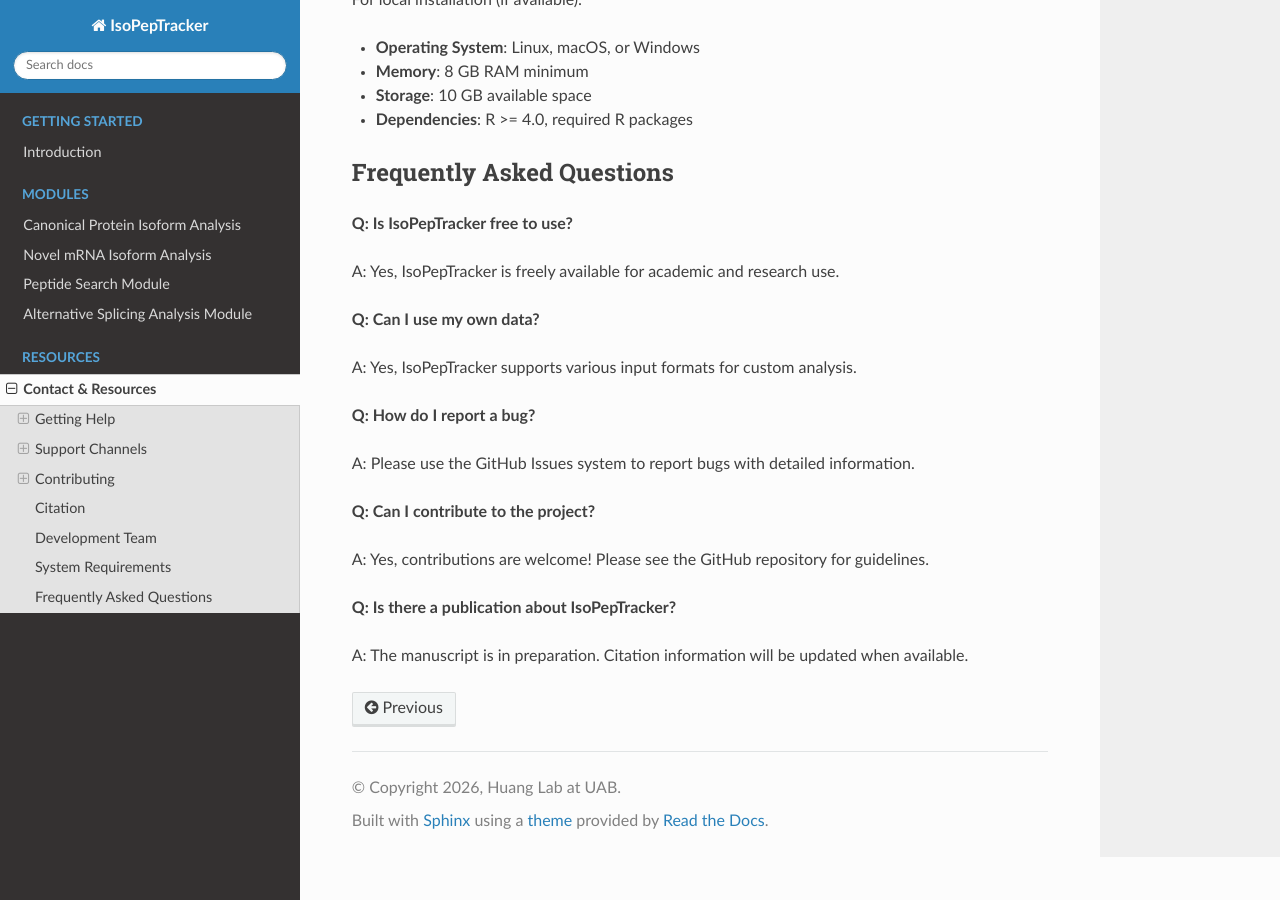
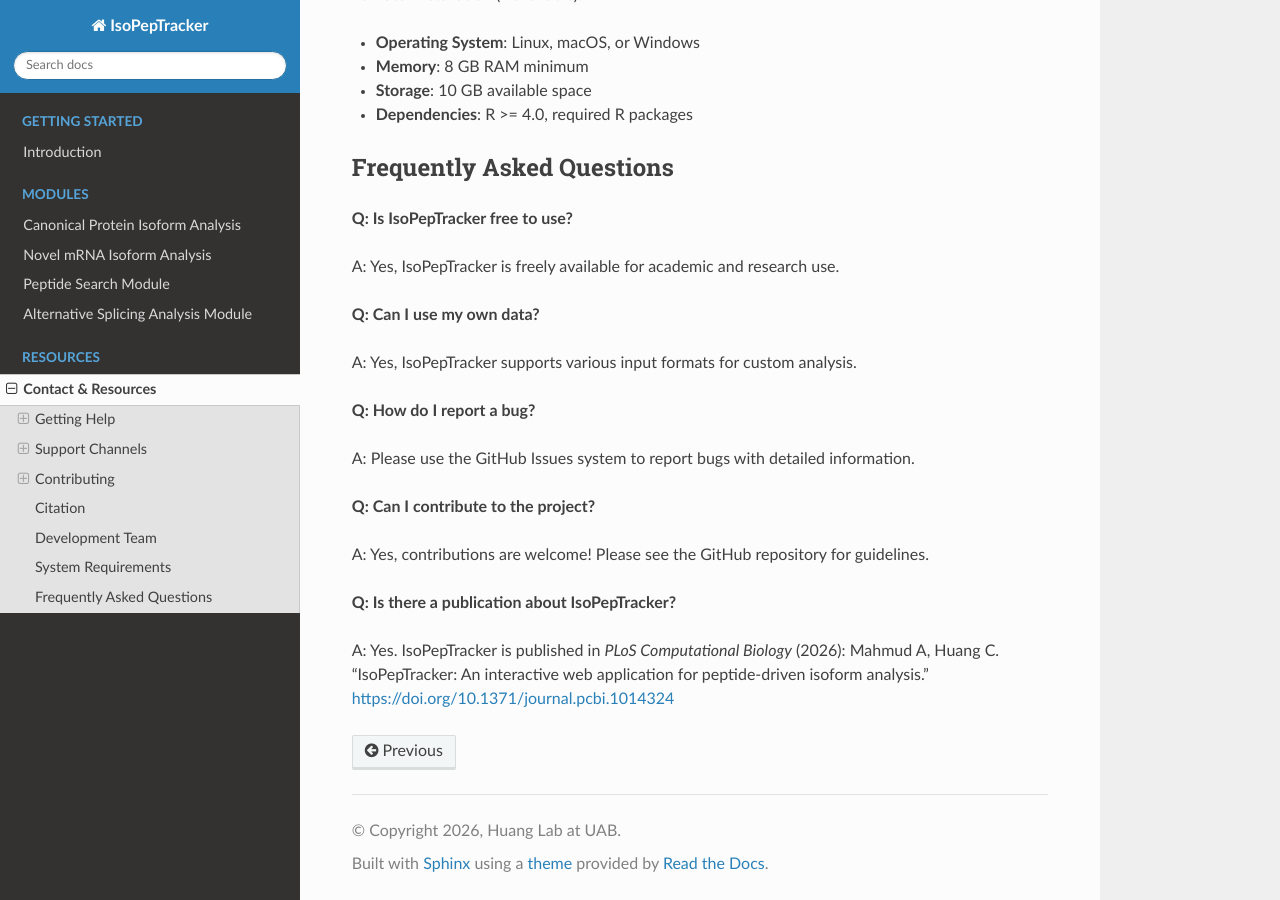
Before and after one commit to arafmahmud/isopeptracker-docs, a Sphinx documentation site: the page built from docs/source/resources/contact.rst, in a window 1280 px wide and 900 px high, scrolled down 2375 px. Built offline with Sphinx 7.4.7 and the Read the Docs theme 3.1.0, drawn with Linux system fonts in a browser that asks for light colours; some of the changed text lies outside the part shown.

Commit message:
Add published paper citation (PLoS Comput Biol 2026)

```diff
--- a/docs/source/resources/contact.rst
+++ b/docs/source/resources/contact.rst
@@ -82,8 +82,9 @@
 
 If you use IsoPepTracker in your research, please cite:
 
-.. note::
-   Citation information will be provided once the manuscript is published.
+   Mahmud A, Huang C. IsoPepTracker: An interactive web application for
+   peptide-driven isoform analysis. PLoS Comput Biol. 2026;22(6):e1014324.
+   https://doi.org/10.1371/journal.pcbi.1014324
 
 Development Team
 ----------------
@@ -130,4 +131,6 @@
 
 **Q: Is there a publication about IsoPepTracker?**
 
-A: The manuscript is in preparation. Citation information will be updated when available.
+A: Yes. IsoPepTracker is published in *PLoS Computational Biology* (2026):
+Mahmud A, Huang C. "IsoPepTracker: An interactive web application for peptide-driven
+isoform analysis." https://doi.org/10.1371/journal.pcbi.1014324
```
